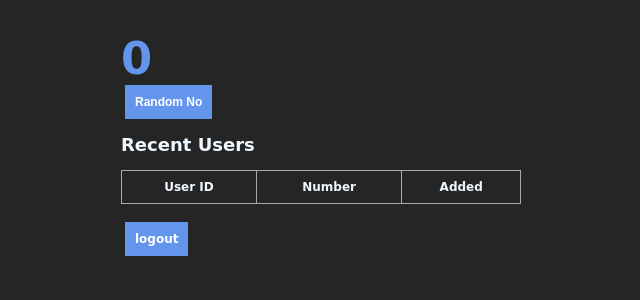
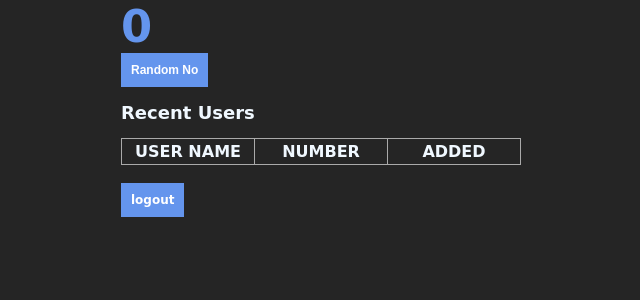
Before and after one commit to saumyakr1232/random-number-flask, a Flask app: page /dashboard in a window 1280 px wide. Shown: the top 300 px of the page, without its empty margins (319-959 px from the left). Run offline with Flask 2, Linux system fonts and the light colour scheme; lists and menus that the app fills with data are empty.

Commit message:
fixed table resposiveness

```diff
--- a/app.py
+++ b/app.py
@@ -21,7 +21,7 @@ def home():
         return redirect('/dashboard')
     return redirect('/login')
 
-@app.route('/dashboard', methods=['POST', 'GET'])
+@app.route('/dashboard', methods=['POST','GET'])
 def dashboard():
     modified_items = []
     number = 0
--- a/static/css/main.css
+++ b/static/css/main.css
@@ -10,12 +10,16 @@ table, td, th {
 table {
     border-collapse: collapse;
     width: 100%;
+    table-layout: fixed;
 }
 
 th {
-    height: 30px;
+    height: auto;
+    overflow-x:auto;
+    padding: 3px;
+    font-size: medium;
+    text-transform: uppercase;
 }
-
 
 
 .form {
@@ -29,7 +33,6 @@ th {
 body {
     background-color:rgb(37, 37, 37);
     color: aliceblue;
-    padding: 2rem;
     margin: 0;
     font-family: 'Architects Daughter', cursive;
     font-size: 12px;
@@ -44,7 +47,7 @@ td {
     font-family: 'Architects Daughter', cursive;
     font-size: 1.0rem;
     text-align: center;
-    padding: 5px;
+    padding: 4px;
 }
 .button {
     border: none;
@@ -56,7 +59,7 @@ td {
     font-size: 12px;
     cursor: pointer;
     font-weight: bold;
-    margin-left: 4px;
+    /* margin-left: 4px; */
 }
 .input {
     background-color: cornflowerblue;
--- a/templates/dashboard.html
+++ b/templates/dashboard.html
@@ -23,7 +23,7 @@
         <h2>Recent Users</h2>
         <table>
             <tr>
-                <th>User ID</th>
+                <th>User Name</th>
                 <th>Number</th>
                 <th>Added</th>
             </tr>
```
